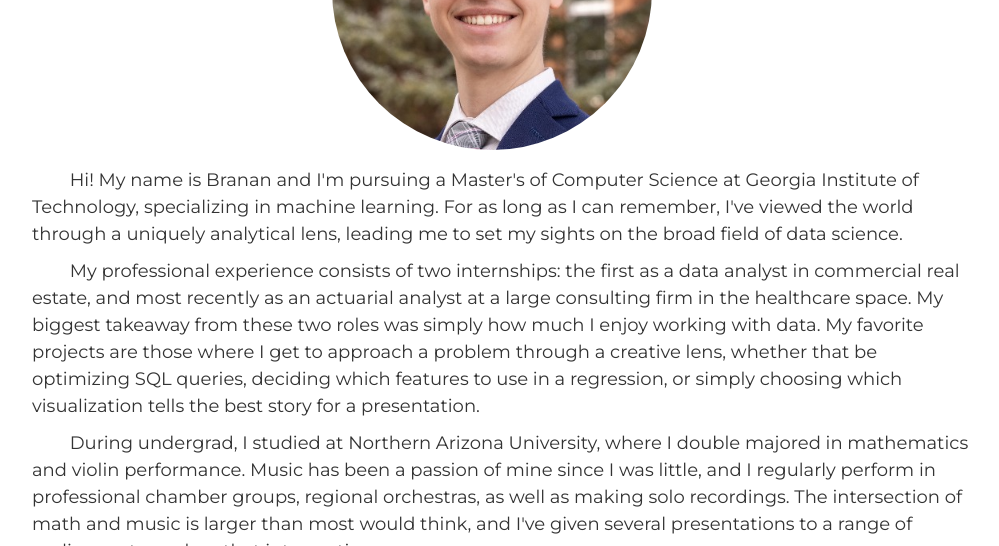
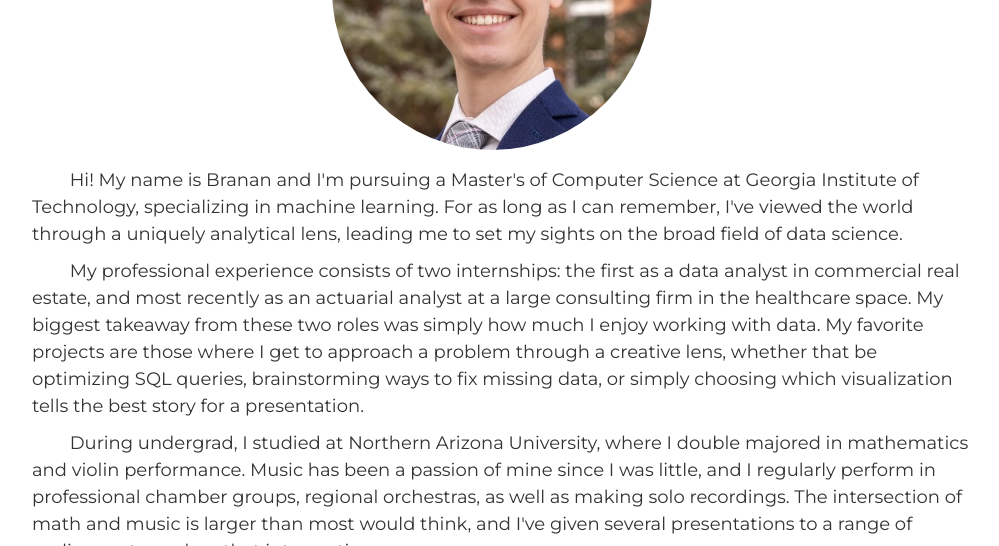
Before and after one commit to brananharrison/new_repo, a Jekyll site: the page built from index.html, in a window 1280 px wide and 900 px high, scrolled down 1080 px, cut to the strip 0-546 px from the top of the window. Shown: the whole strip, without its empty margins (148-1147 px from the left). Built offline with Jekyll 4.4.1, drawn with Linux system fonts in a browser that asks for light colours.

Commit message:
Update about.html

```diff
--- a/_includes/about.html
+++ b/_includes/about.html
@@ -10,7 +10,7 @@
   </p>
   <div style="height: 10px;"></div>
   <p style="margin: 0; font-size: 18px; color: #333333;">
-    &nbsp;&nbsp;&nbsp;&nbsp;&nbsp;&nbsp;&nbsp;&nbsp;My professional experience consists of two internships: the first as a data analyst in commercial real estate, and most recently as an actuarial analyst at a large consulting firm in the healthcare space. My biggest takeaway from these two roles was simply how much I enjoy working with data. My favorite projects are those where I get to approach a problem through a creative lens, whether that be optimizing SQL queries, deciding which features to use in a regression, or simply choosing which visualization tells the best story for a presentation.
+    &nbsp;&nbsp;&nbsp;&nbsp;&nbsp;&nbsp;&nbsp;&nbsp;My professional experience consists of two internships: the first as a data analyst in commercial real estate, and most recently as an actuarial analyst at a large consulting firm in the healthcare space. My biggest takeaway from these two roles was simply how much I enjoy working with data. My favorite projects are those where I get to approach a problem through a creative lens, whether that be optimizing SQL queries, brainstorming ways to fix missing data, or simply choosing which visualization tells the best story for a presentation.
   </p>
   <div style="height: 10px;"></div>
   <p style="margin: 0; font-size: 18px; color: #333333;">
```
